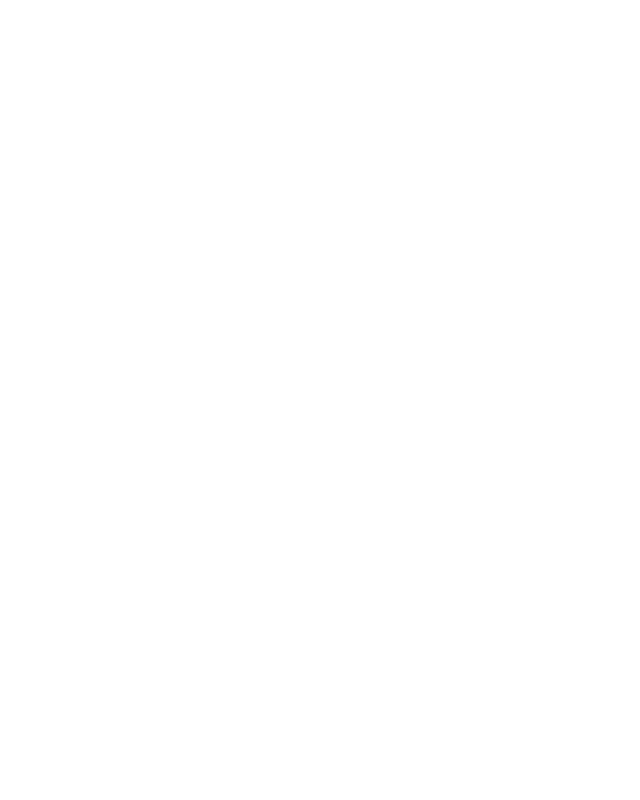
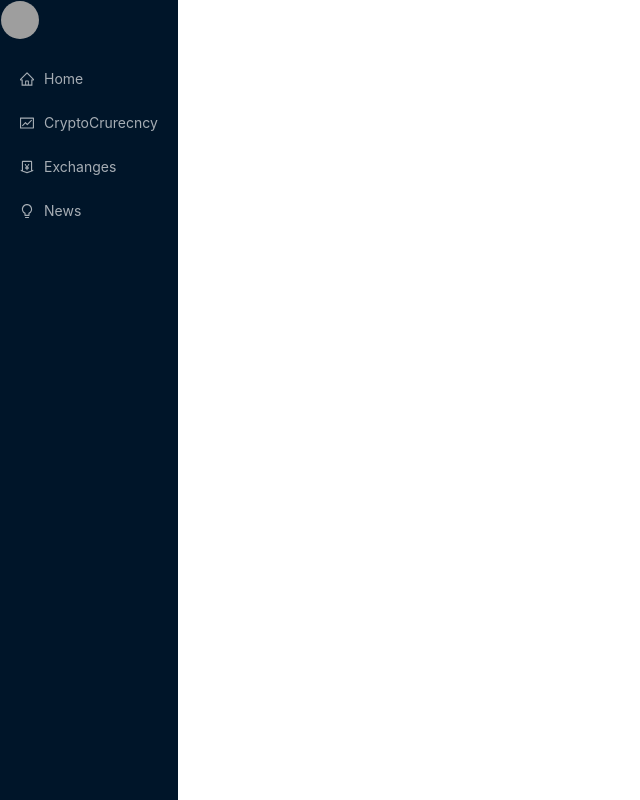
Before and after one commit to Kohli0003/CryptoProject, a React (Create React App) app: page / in a window 1280 px wide. Shown: the whole page, without its empty margins (0-640 px from the left). Built offline with nearby package versions, Linux system fonts and the light colour scheme; grey boxes are pictures that could not be loaded.

Commit message:
Added Navbar and some css

```diff
--- a/package.json
+++ b/package.json
@@ -18,6 +18,7 @@
     "react-chartjs-2": "^5.2.0",
     "react-dom": "^18.2.0",
     "react-redux": "^8.1.3",
+    "react-router-dom": "^6.17.0",
     "react-scripts": "5.0.1",
     "web-vitals": "^2.1.4"
   },
--- a/public/index.html
+++ b/public/index.html
@@ -10,34 +10,14 @@
       content="Web site created using create-react-app"
     />
     <link rel="apple-touch-icon" href="%PUBLIC_URL%/logo192.png" />
-    <!--
-      manifest.json provides metadata used when your web app is installed on a
-      user's mobile device or desktop. See https://developers.google.com/web/fundamentals/web-app-manifest/
-    -->
+
     <link rel="manifest" href="%PUBLIC_URL%/manifest.json" />
-    <!--
-      Notice the use of %PUBLIC_URL% in the tags above.
-      It will be replaced with the URL of the `public` folder during the build.
-      Only files inside the `public` folder can be referenced from the HTML.
 
-      Unlike "/favicon.ico" or "favicon.ico", "%PUBLIC_URL%/favicon.ico" will
-      work correctly both with client-side routing and a non-root public URL.
-      Learn how to configure a non-root public URL by running `npm run build`.
-    -->
     <title>React App</title>
   </head>
   <body>
     <noscript>You need to enable JavaScript to run this app.</noscript>
     <div id="root"></div>
-    <!--
-      This HTML file is a template.
-      If you open it directly in the browser, you will see an empty page.
-
-      You can add webfonts, meta tags, or analytics to this file.
-      The build step will place the bundled scripts into the <body> tag.
-
-      To begin the development, run `npm start` or `yarn start`.
-      To create a production bundle, use `npm run build` or `yarn build`.
-    -->
+    <h1>CryptoVerse</h1>
   </body>
 </html>
--- /dev/null
+++ b/src/App.css
@@ -0,0 +1,44 @@
+:root {
+  --text-primary: #000;
+  --bgPrimary: #fff;
+  --bgSecondary: #f9f9f9;
+  --pink: #0071bd;
+  --light-blue: #e6f7ff;
+  --border: #d9d9d9;
+}
+
+* {
+  margin: 0;
+  padding: 0;
+  box-sizing: border-box;
+}
+
+a:hover {
+  color: var(--pink) !important;
+}
+
+.app {
+  display: flex;
+  overflow: hidden;
+}
+
+.navbar {
+  flex: 0.2;
+  background-color: rgb(0, 21, 41);
+}
+
+.main {
+  flex: 0.8;
+  width: 100%;
+}
+.routes {
+  padding: 20px;
+}
+.nav-container {
+  position: fixed;
+  left: 0;
+  margin: 10px;
+  height: 100vh;
+  margin: 0px;
+  background-color: rgb(0, 21, 41);
+}
--- a/src/App.js
+++ b/src/App.js
@@ -1,12 +1,14 @@
 import React from 'react';
 import { Switch, Route, Link} from 'react-router-dom';
 import { Layout,Typography, Space} from 'antd';
+import {Navbar} from './components/index';
+import './App.css';
 
 const App = () => {
   return (
     <div className="app">
         <div className="navbar">
-
+       <Navbar/>
 
         </div>
         <div className="main">
--- a/src/components/Navbar.jsx
+++ b/src/components/Navbar.jsx
@@ -1,11 +1,36 @@
 import React from 'react'
 import { Button, Menu,Typography,Avatar } from 'antd';
-import { Link} from 'react-router-dom';
-import {HomeOutlined,MoneyCollectOutlined,BulbOutlined,FundOutlined,MenuOutlined} from '@ant-design/icons';
+import { Link } from 'react-router-dom';
+import {HomeOutlined,MoneyCollectOutlined,BulbOutlined,FundOutlined,MenuOutlined, LoginOutlined} from '@ant-design/icons';
+import icon from '../images/cryptologo.png';
 
 const Navbar = () => {
   return (
-    <div>
+    <div className='nav-container'>
+        <div className="logo-container">
+            <Avatar src={icon} size="large"/>
+            <Typography.Title level={2} className="logo">
+                <Link to="/" CryptoWorld>
+                </Link>
+            </Typography.Title>
+
+        </div>
+        <Menu theme="dark">
+            <Menu.Item icon={<HomeOutlined/>}>
+                <Link to="/">Home</Link>
+                </Menu.Item>
+                <Menu.Item icon={<FundOutlined/>}>
+                <Link to="/">CryptoCrurecncy</Link>
+                </Menu.Item>
+                <Menu.Item icon={<MoneyCollectOutlined/>}>
+                <Link to="/">Exchanges</Link>
+                </Menu.Item>
+                <Menu.Item icon={<BulbOutlined/>}>
+                <Link to="/">News</Link>
+                </Menu.Item>
+
+
+        </Menu>
 
     </div>
   )
--- /dev/null
+++ b/src/components/index.js
@@ -0,0 +1 @@
+export {default as Navbar} from './Navbar';
--- a/src/index.js
+++ b/src/index.js
@@ -1,6 +1,11 @@
 import react from 'react';
 import ReactDom from 'react-dom';
+import { BrowserRouter as Router } from 'react-router-dom';
 
 import App from './App';
 
-ReactDom.render(<App />, document.getElementById('root'));
+ReactDom.render(
+    <Router>
+<App />
+</Router> ,
+document.getElementById('root'));
```
Also changed, not shown: 2 other files (tests, documents, lock files or other folders).
